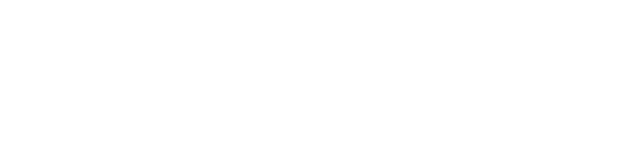
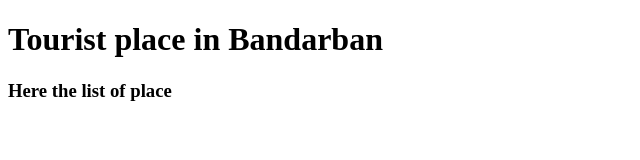
Before and after one commit to muhsina1/practice-3-repo, a plain HTML site: page index.html in a window 1280 px wide. Shown: the whole page, without its empty margins (0-640 px from the left). Drawn offline with Linux system fonts and the light colour scheme.

Commit message:
header adder

```diff
--- a/index.html
+++ b/index.html
@@ -6,6 +6,7 @@
     <title>Bandarban</title>
 </head>
 <body>
-
+    <h1>Tourist place in Bandarban</h1>
+    <h3>Here the list of place</h3>
 </body>
 </html>
```
